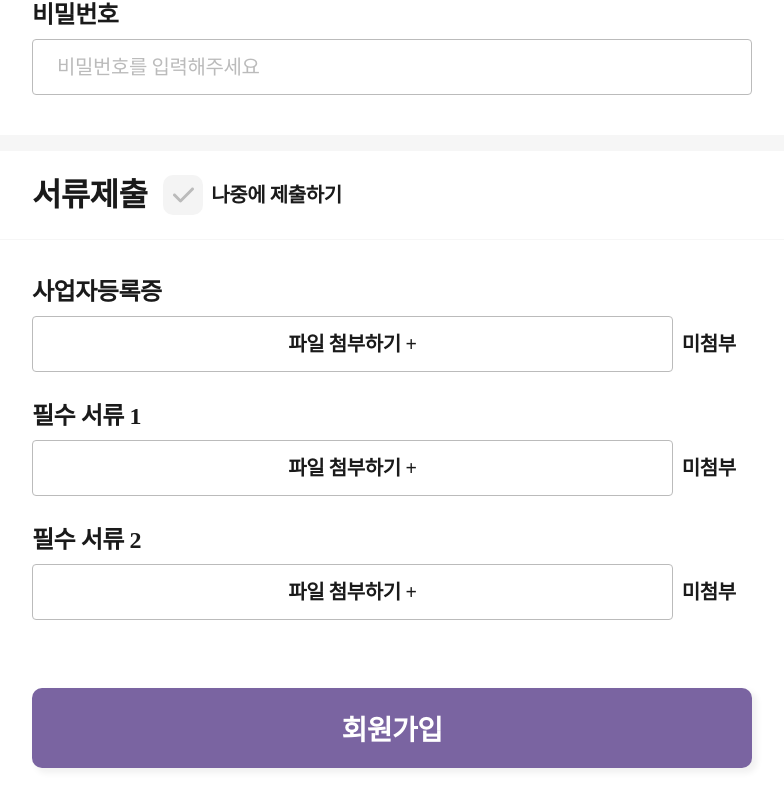
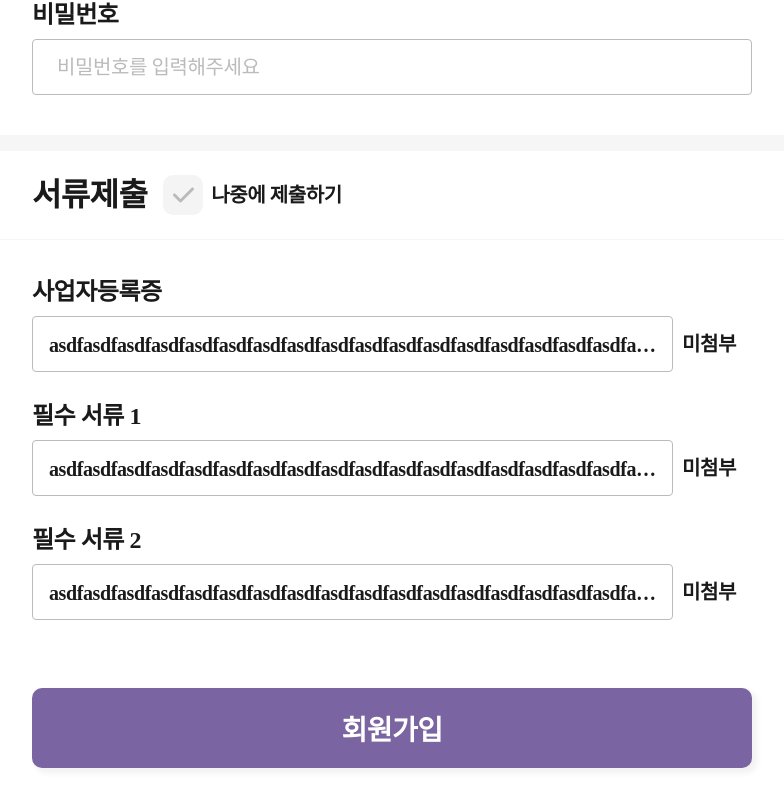
Before and after one commit to yunhak000/remember-ui, a React (Create React App) app: page /signup in a window 1280 px wide. Shown: the part 1395-2203 px from the top of the page, without its empty margins (248-1032 px from the left). Built offline with nearby package versions, Linux system fonts and the light colour scheme; a web font is replaced by a local one.

Commit message:
fix: 파일 첨부시 파일명이 길때 말줄임 표시

```diff
--- a/src/component/Input.js
+++ b/src/component/Input.js
@@ -1,6 +1,6 @@
 import styled from "@emotion/styled";
 
-export const Input = ({ type, placeholder, width, maxLength }) => {
+export const Input = ({ type, placeholder, width }) => {
   return <Wrap type={type} placeholder={placeholder} width={width} onKeyDown={(e) => ["e", "E", "+", "-"].includes(e.key) && e.preventDefault()} />;
 };
 
--- a/src/page/Signup/index.js
+++ b/src/page/Signup/index.js
@@ -132,7 +132,8 @@ export const Signup = () => {
                         })
                       }
                     />
-                    {fileInfo ? fileInfo.name : "파일 첨부하기 +"}
+                    asdfasdfasdfasdfasdfasdfasdfasdfasdfasdfasdfasdfasdfasdfasdfasdfasdfasdfasdfasdfasdfasdfasdfasdfasdfasdfasdfasdfasdfasdfasdfasdf
+                    {/* {fileInfo ? fileInfo.name : "파일 첨부하기 +"} */}
                   </Label>
                   <FileCheckText isAttach={fileInfo}>{fileInfo ? "첨부" : "미첨부"}</FileCheckText>
                 </FlexBox>
@@ -274,9 +275,9 @@ const FileInput = styled.input`
 const Label = styled.label`
   width: 100%;
   height: 56px;
-  display: flex;
-  justify-content: center;
-  align-items: center;
+  display: block;
+  text-align: center;
+  line-height: 56px;
   border-radius: 4px;
   border: 1px solid ${({ theme }) => theme.color.etc[5]};
   background: ${({ theme }) => theme.color.white};
@@ -285,10 +286,16 @@ const Label = styled.label`
   font-weight: 600;
   letter-spacing: -0.4px;
   cursor: pointer;
+  overflow: hidden;
+  white-space: nowrap;
+  text-overflow: ellipsis;
+  word-break: break-all;
+  padding: 0 16px;
 
   ${({ theme }) => theme.breakpoints.down("TABLET")} {
     font-size: 16px;
     height: 50px;
+    line-height: 50px;
   }
 `;
 
```
